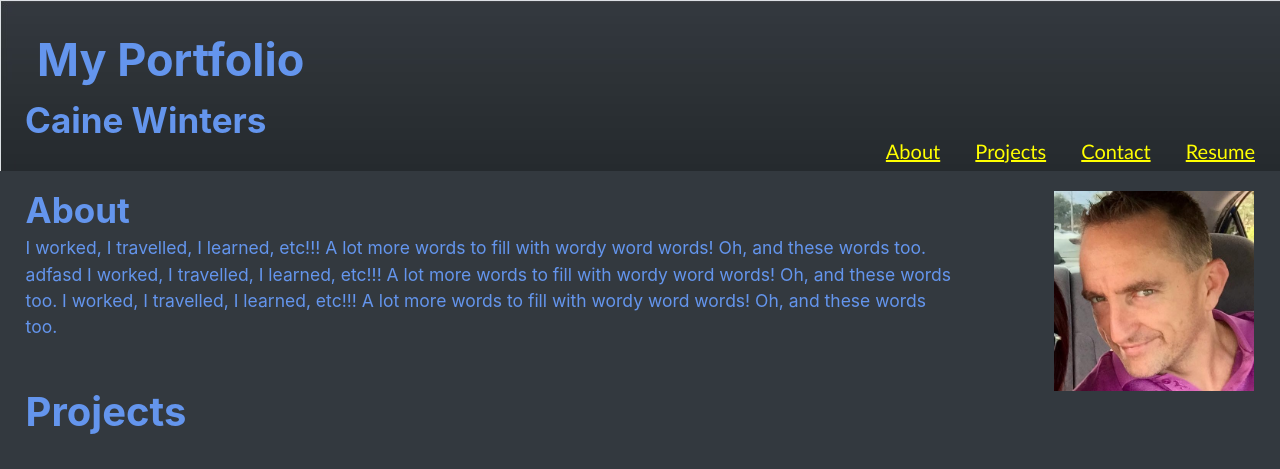
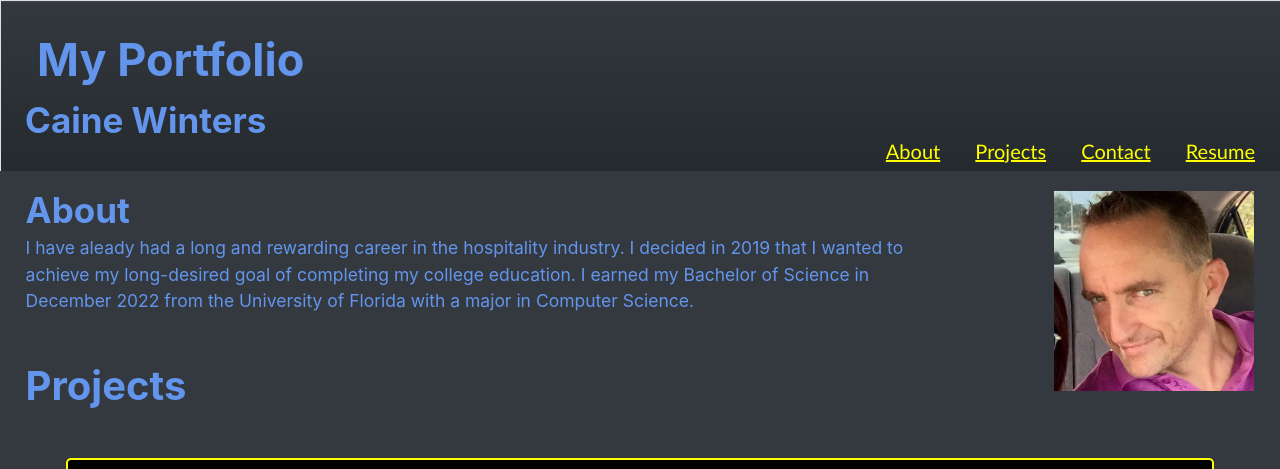
Before and after one commit to elcaine/02-Winters-Portfolio-Early, a plain HTML site: page index.html in a window 1280 px wide. Shown: the top 469 px of the page. Drawn offline with Linux system fonts and the light colour scheme.

Commit message:
Updated About section

```diff
--- a/index.html
+++ b/index.html
@@ -29,9 +29,9 @@
         <img src="./assets/images/headshot.jpg" alt="Headshot of Caine Winters"/>
         <h2>About</h2>
         <p>
-            I worked, I travelled, I learned, etc!!!  A lot more words to fill with wordy word words!  Oh, and these words too.
-            adfasd  I worked, I travelled, I learned, etc!!!  A lot more words to fill with wordy word words!  Oh, and these words too.
-            I worked, I travelled, I learned, etc!!!  A lot more words to fill with wordy word words!  Oh, and these words too.
+          I have aleady had a long and rewarding career in the hospitality industry.  I decided in 2019 that
+          I wanted to achieve my long-desired goal of completing my college education.  I earned my
+          Bachelor of Science in December 2022 from the University of Florida with a major in Computer Science.
         </p>
       </section>
     </div>
```
